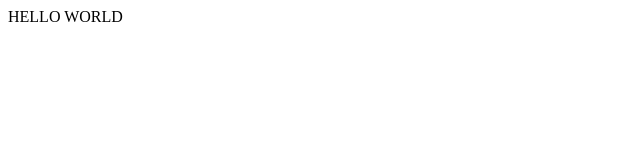
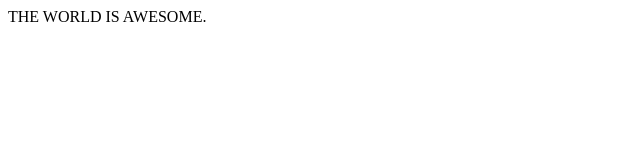
Before and after one commit to ashleyoshiro/My-First-Repo, a plain HTML site: page Index.html in a window 1280 px wide. Shown: the whole page, without its empty margins (0-640 px from the left). Drawn offline with Linux system fonts and the light colour scheme.

Commit message:
changed html

```diff
--- a/Index.html
+++ b/Index.html
@@ -7,6 +7,6 @@
     <title>Document</title>
 </head>
 <body>
-    HELLO WORLD
+    THE WORLD IS AWESOME.
 </body>
 </html>
```
